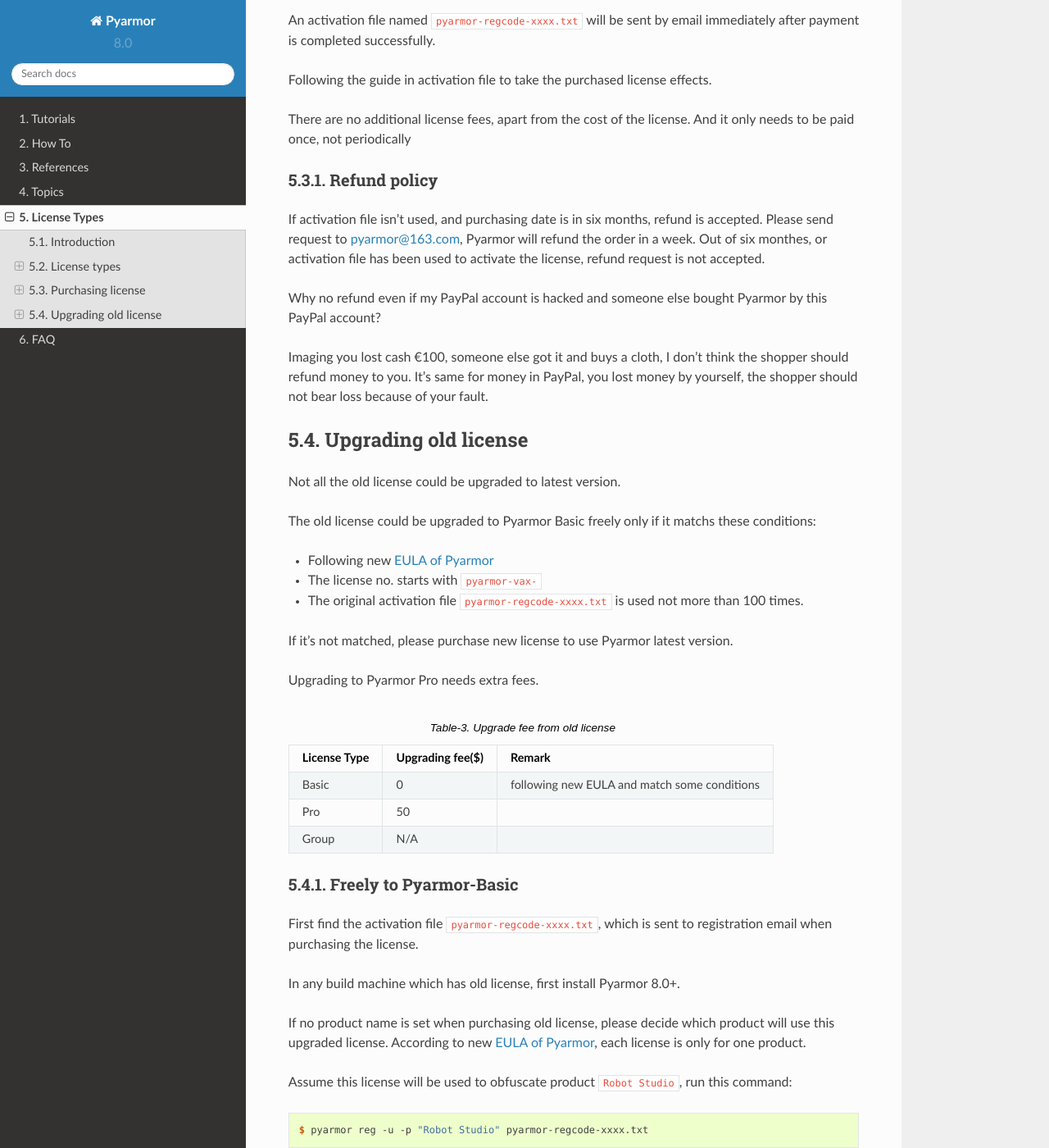
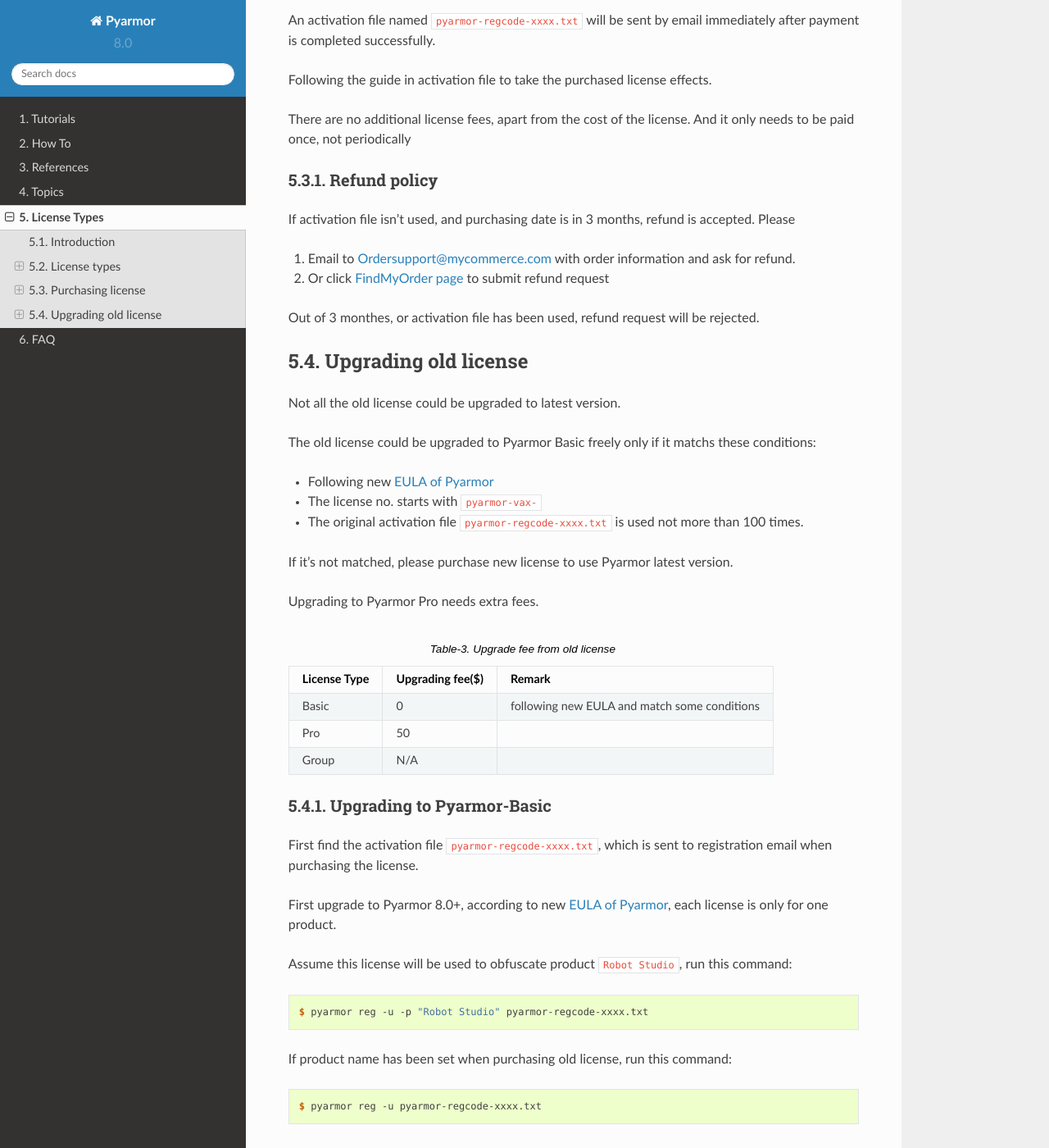
Before and after one commit to dashingsoft/pyarmor, a Sphinx documentation site: the page built from docs/licenses.rst, in a window 1280 px wide and 1400 px high, scrolled down 3369 px. Shown: the whole window at 82% size. Built offline with Sphinx 7.4.7 and the Read the Docs theme 2.0.0, drawn with Linux system fonts in a browser that asks for light colours; some of the changed text lies outside the part shown.

Commit message:
Refine doc

```diff
--- a/docs/licenses.rst
+++ b/docs/licenses.rst
@@ -165,17 +165,18 @@
 Refund policy
 -------------
 
-If activation file isn't used, and purchasing date is in six months, refund is
-accepted. Please send request to |Contact|, Pyarmor will refund the order in a
-week. Out of six monthes, or activation file has been used to activate the
-license, refund request is not accepted.
+If activation file isn't used, and purchasing date is in 3 months, refund is
+accepted. Please
 
-Why no refund even if my PayPal account is hacked and someone else bought
-Pyarmor by this PayPal account?
+1. Email to Ordersupport@mycommerce.com with order information and ask for
+   refund.
+2. Or click `FindMyOrder page`_ to submit refund request
 
-Imaging you lost cash €100, someone else got it and buys a cloth, I don't think
-the shopper should refund money to you. It's same for money in PayPal, you lost
-money by yourself, the shopper should not bear loss because of your fault.
+Out of 3 monthes, or activation file has been used, refund request will be
+rejected.
+
+.. _FindMyOrder page: https://www.findmyorder.com/store?Action=DisplayEmailCustomerServicePage&Env=BASE&Locale=en_US&SiteID=findmyor
+
 
 .. _upgrading old license:
 
@@ -212,17 +213,14 @@
      - N/A
      -
 
-Freely to Pyarmor-Basic
------------------------
+Upgrading to Pyarmor-Basic
+--------------------------
 
 First find the activation file ``pyarmor-regcode-xxxx.txt``, which is sent
 to registration email when purchasing the license.
 
-In any build machine which has old license, first install Pyarmor 8.0+.
-
-If no product name is set when purchasing old license, please decide which
-product will use this upgraded license. According to new `EULA of Pyarmor`_,
-each license is only for one product.
+First upgrade to Pyarmor 8.0+, according to new `EULA of Pyarmor`_, each license
+is only for one product.
 
 Assume this license will be used to obfuscate product ``Robot Studio``, run this
 command::
@@ -246,8 +244,8 @@
 product could be used after upgrading. For the others, it need purchase new
 license.
 
-With extra fee to Pyarmor-Pro
------------------------------
+Upgrading to Pyarmor-Pro
+------------------------
 
 Open shopping cart in any web browser:
 
```
Also changed, not shown: other parts of docs/licenses.rst (+2 -2 lines).
